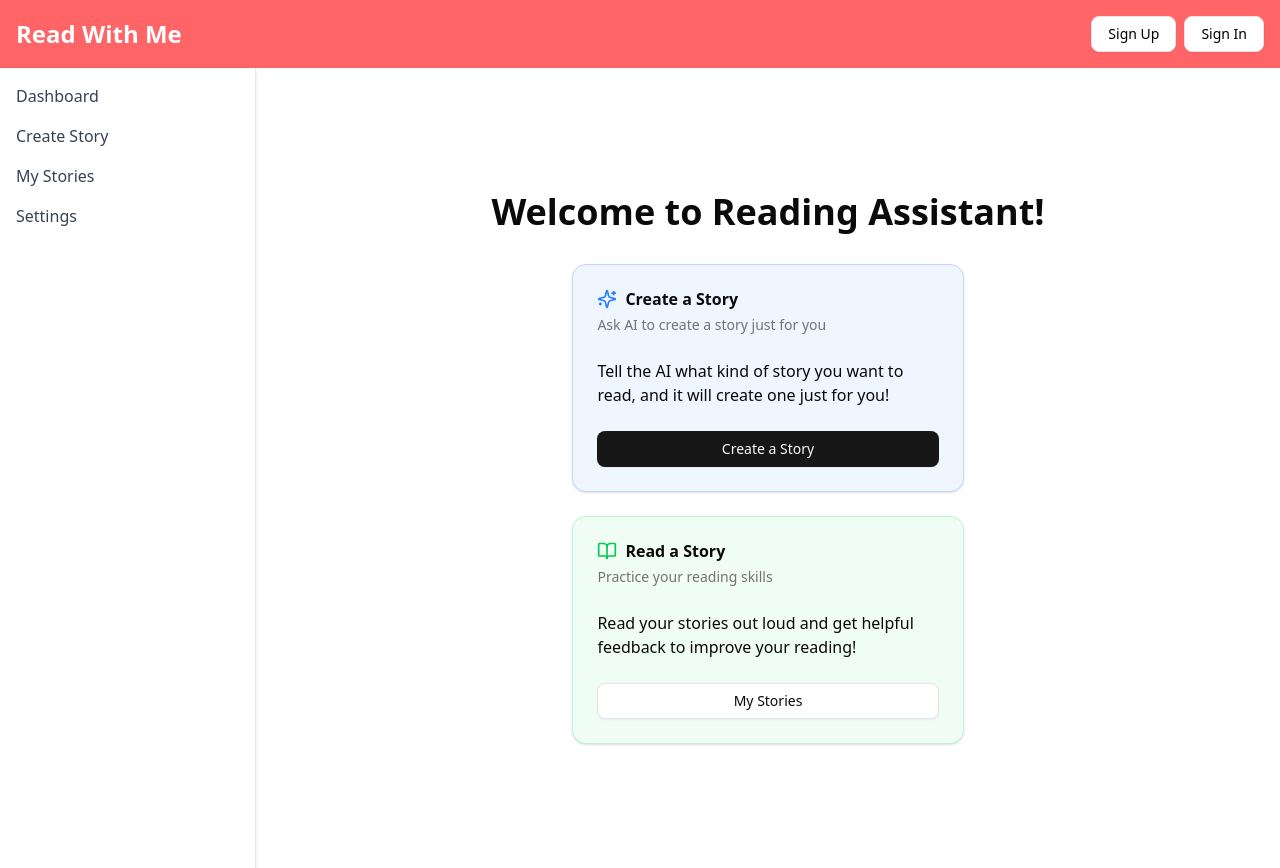
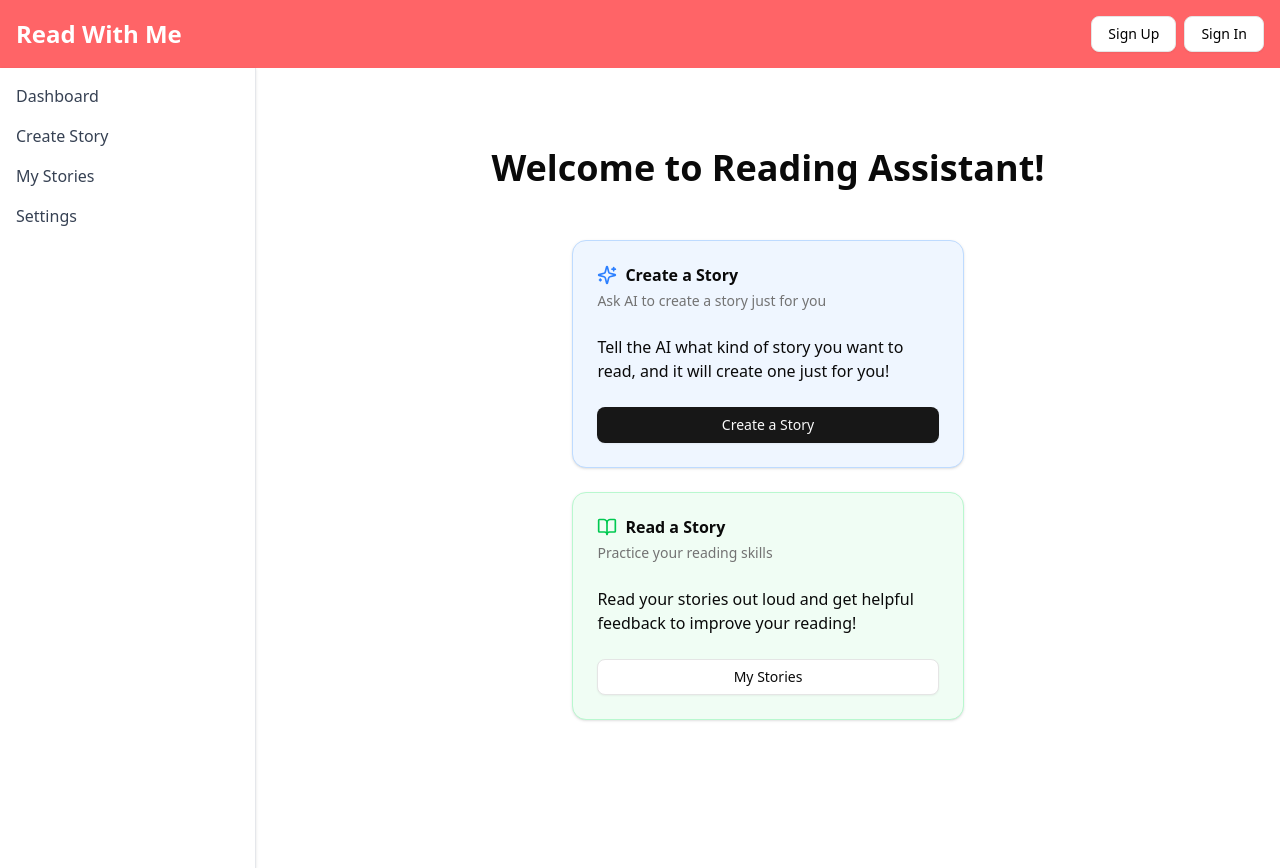
Before and after one commit to Sean-Andrew-Stanek/read-with-me, a Next.js app: page /home in a window 1280 px wide. Built offline with nearby package versions, Linux system fonts and the light colour scheme; no server answers.

Commit message:
fix: move the main dashboard
- horizontally centered
- vertically set top with margins moving it down from the top of the page

```diff
--- a/src/app/home/layout.tsx
+++ b/src/app/home/layout.tsx
@@ -9,9 +9,7 @@ const DashboardLayout: React.FC<DashboardLayoutProps> = ({ children }) => {
     return (
         <div className="flex w-full h-screen">
             <Sidebar />
-            <div className="flex-1 flex items-center justify-center">
-                {children}
-            </div>
+            <div className="flex-1 flex justify-center">{children}</div>
         </div>
     );
 };
--- a/src/app/home/page.tsx
+++ b/src/app/home/page.tsx
@@ -12,7 +12,7 @@ import Link from 'next/link';
 import { BookOpen, Sparkles } from 'lucide-react';
 
 const Dashboard: FC = () => (
-    <div className=" flex flex-col justify-center items-center py-10 px-4">
+    <div className=" flex flex-col gap-5 items-center py-10 px-4 mt-10">
         <h1 className="text-4xl font-bold text-center mb-8">
             Welcome to Reading Assistant!
         </h1>
```
